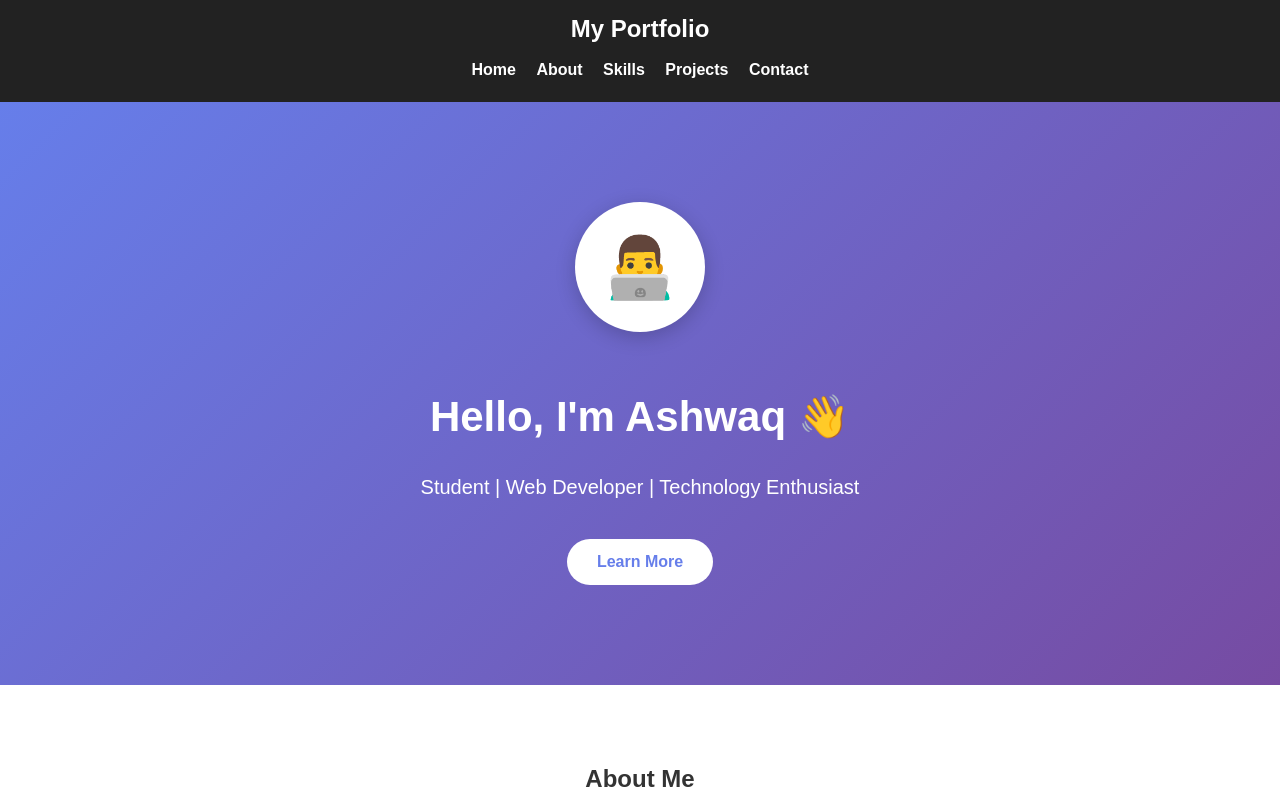
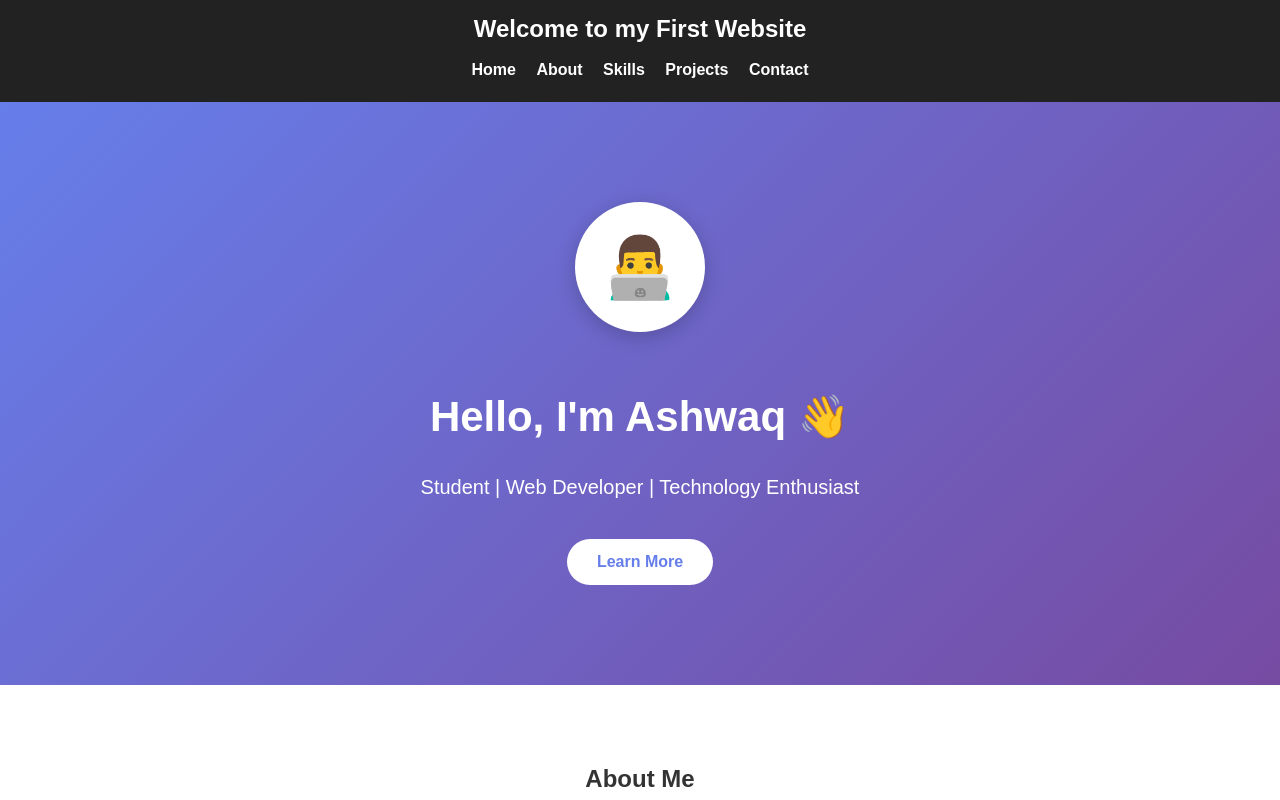
Before and after one commit to MohammadAshwaq27/MY-FIRST-PORTFOLIO-, a plain HTML site: page index.html in a window 1280 px wide. Shown: the top 800 px of the page. Drawn offline with Linux system fonts and the light colour scheme.

Commit message:
Update index.html

```diff
--- a/index.html
+++ b/index.html
@@ -8,7 +8,7 @@
 <body>
 
     <nav>
-    <h2>My Portfolio</h2>
+    <h2>Welcome to my First Website</h2>
 
     <a href="#home">Home</a>
     <a href="#about">About</a>
```
